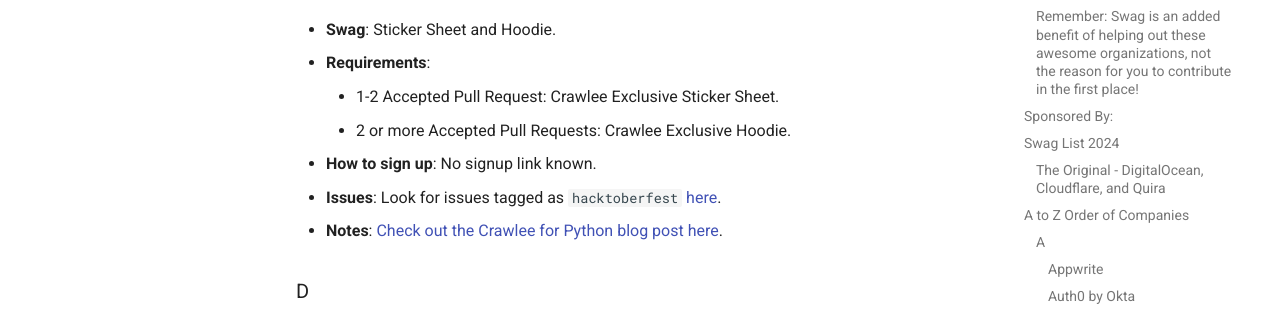
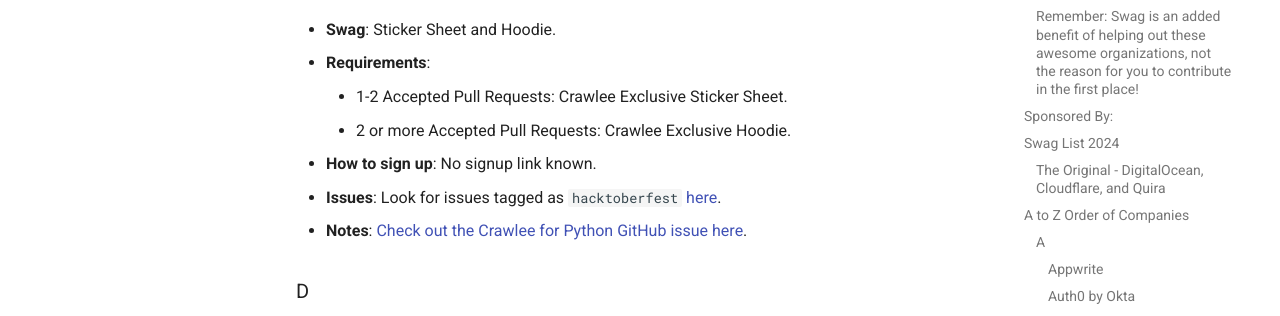
Before and after one commit to crweiner/hacktoberfest-swag-list, an MkDocs documentation site: the page built from docs/list.md, in a window 1280 px wide and 900 px high, scrolled down 2607 px. Shown: the part 173-489 px from the top of the window. Built offline with MkDocs 1.6.1 and Material for MkDocs 9.7.7, drawn with Linux system fonts in a browser that asks for light colours; plug-ins that fetch from the network failed and are left out; comment, search, counter and statistics services are not loaded.

Commit message:
Tweak Crawlee

```diff
--- a/docs/list.md
+++ b/docs/list.md
@@ -82,11 +82,11 @@
 
 - **Swag**: Sticker Sheet and Hoodie.
 - **Requirements**:
-    - 1-2 Accepted Pull Request: Crawlee Exclusive Sticker Sheet.
+    - 1-2 Accepted Pull Requests: Crawlee Exclusive Sticker Sheet.
     - 2 or more Accepted Pull Requests: Crawlee Exclusive Hoodie.
 - **How to sign up**: No signup link known.
 - **Issues**: Look for issues tagged  as `hacktoberfest` [here](https://github.com/apify/crawlee-python/issues?q=sort%3Aupdated-desc+is%3Aopen+label%3Ahacktoberfest).
-- **Notes**:  [Check out the Crawlee for Python blog post here](https://github.com/apify/crawlee-python/issues/555).
+- **Notes**:  [Check out the Crawlee for Python GitHub issue here](https://github.com/apify/crawlee-python/issues/555).
 
 ### D
 
```
